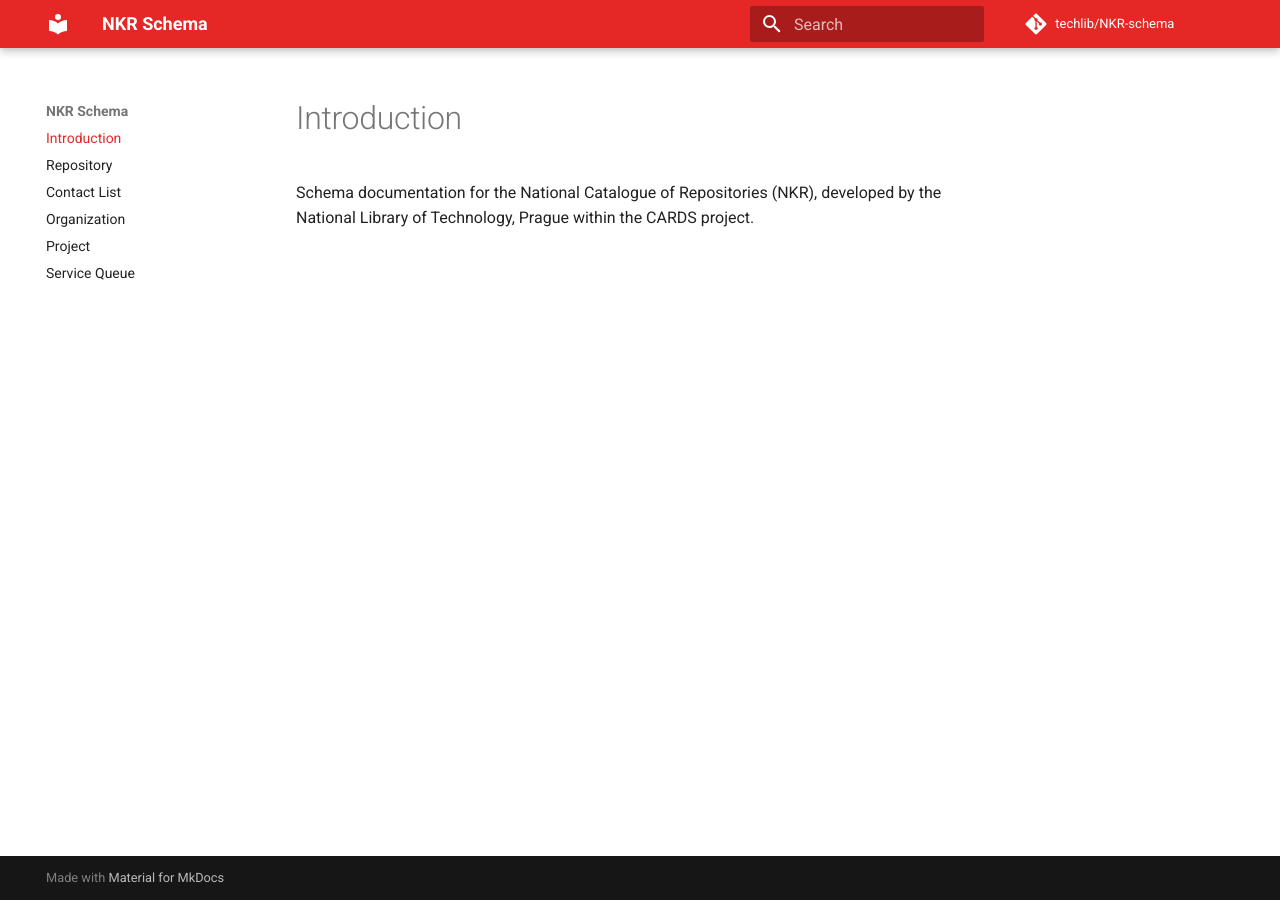
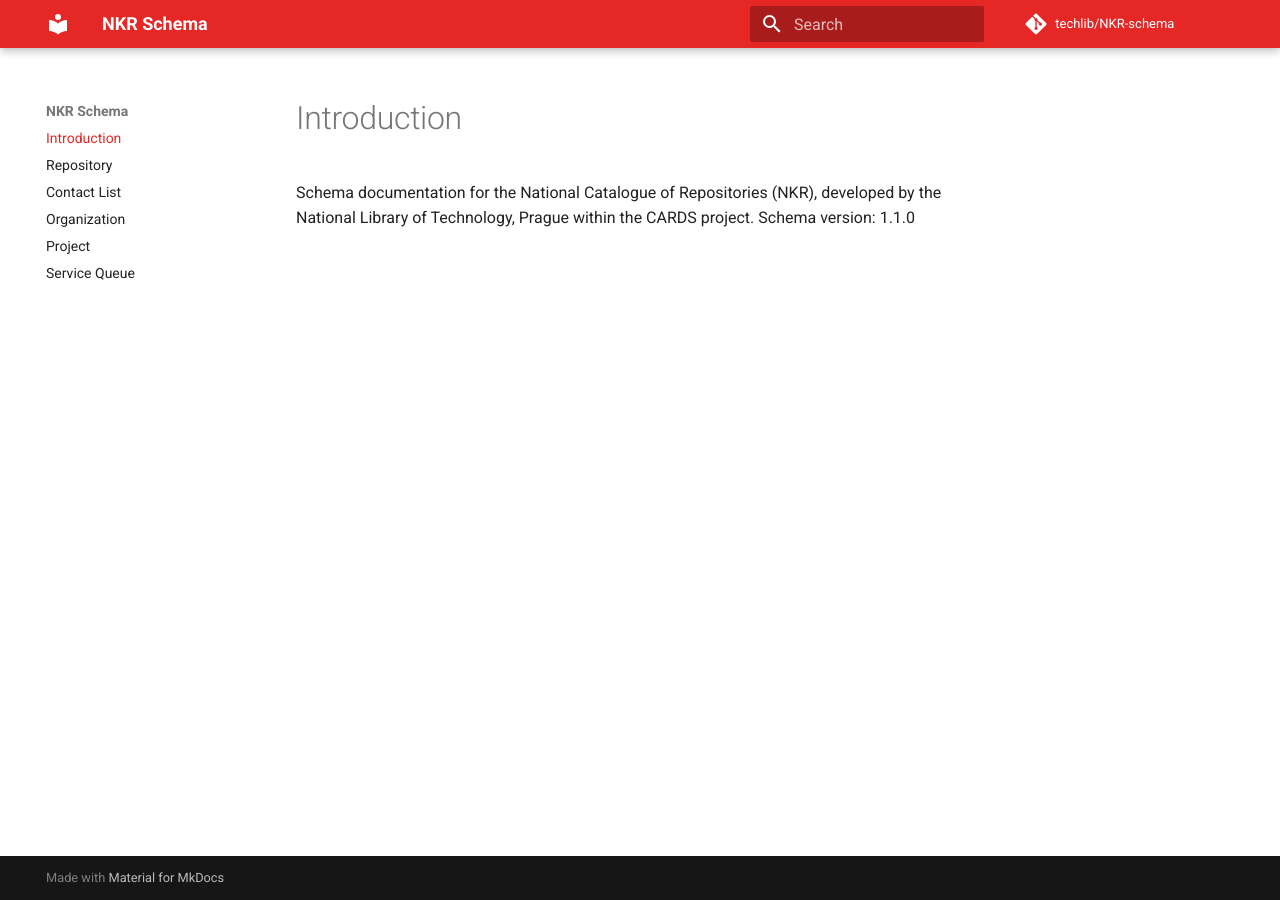
Before and after one commit to techlib/NKR-schema, an MkDocs documentation site: the page built from docs/index.md, in a window 1280 px wide. Built offline with MkDocs 1.6.1 and Material for MkDocs 9.7.7, drawn with Linux system fonts in a browser that asks for light colours; comment, search, counter and statistics services are not loaded.

Commit message:
add schema version

```diff
--- a/docs/index.md
+++ b/docs/index.md
@@ -1 +1,2 @@
 Schema documentation for the National Catalogue of Repositories (NKR), developed by the National Library of Technology, Prague within the CARDS project.
+Schema version: 1.1.0
```
